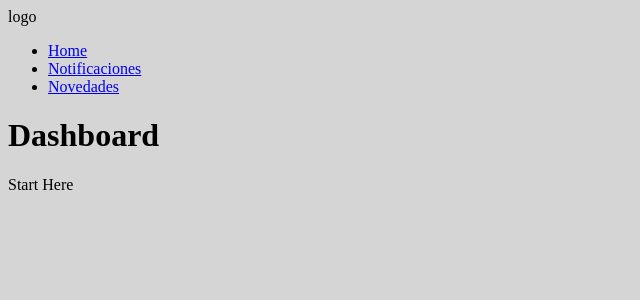
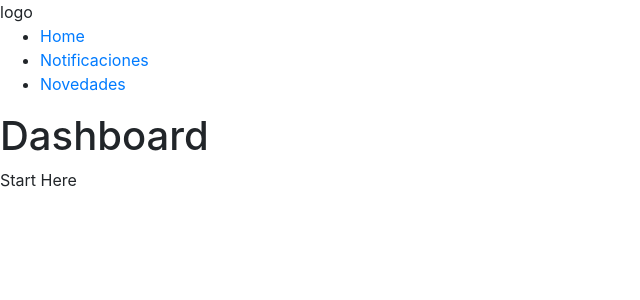
Before and after one commit to maccimacci/react-typescript-template, a React app: page / in a window 1280 px wide. Shown: the top 300 px of the page, without its empty margins (0-640 px from the left). Built offline with nearby package versions, Linux system fonts and the light colour scheme.

Commit message:
Se agrega bootstrap

```diff
--- a/package.json
+++ b/package.json
@@ -12,7 +12,9 @@
   "author": "",
   "license": "ISC",
   "dependencies": {
+    "bootstrap": "^4.5.3",
     "react": "^17.0.1",
+    "react-bootstrap": "^1.4.0",
     "react-dom": "^17.0.1",
     "react-router": "^5.2.0",
     "react-router-dom": "^5.2.0"
--- a/src/App.scss
+++ b/src/App.scss
@@ -1,8 +1,5 @@
-$mygray : rgb(214, 213, 213);
 
-body {
-    background-color: $mygray;
-}
+@import "~bootstrap/scss/bootstrap";
 
 .App {
     display: grid;
--- a/src/components/menu.tsx
+++ b/src/components/menu.tsx
@@ -6,7 +6,7 @@ function Menu() {
         <div id="menu">
             <ul>
                 <li><Link to={"/"}>Home</Link></li>
-                <li><Link to={"/notificacao"}>Notificaciones</Link></li>
+                <li><Link to={"/notifications"}>Notificaciones</Link></li>
                 <li><Link to={"/novidade"}>Novedades</Link></li>
             </ul>
         </div>
--- a/src/pages/Notifications.tsx
+++ b/src/pages/Notifications.tsx
@@ -1,12 +1,12 @@
 import * as React from 'react';
 
-function Notificaciones() {
+function Notifications() {
     return (
-        <div id="notificaciones">
+        <div id="notifications">
             <h1>Notifications</h1>
             <p>Notifications to everyone</p>
         </div>
     )
 }
 
-export default Notificaciones;
+export default Notifications;
--- a/src/services/router.tsx
+++ b/src/services/router.tsx
@@ -1,6 +1,6 @@
 const RouterPathEnum = {
     HOME : "/",
-    NOTIFICATIONS: "/notificacao",
+    NOTIFICATIONS: "/notifications",
     NEWS: "/novidade",
 }
 
```
Also changed, not shown: 1 other file (tests, documents, lock files or other folders).
